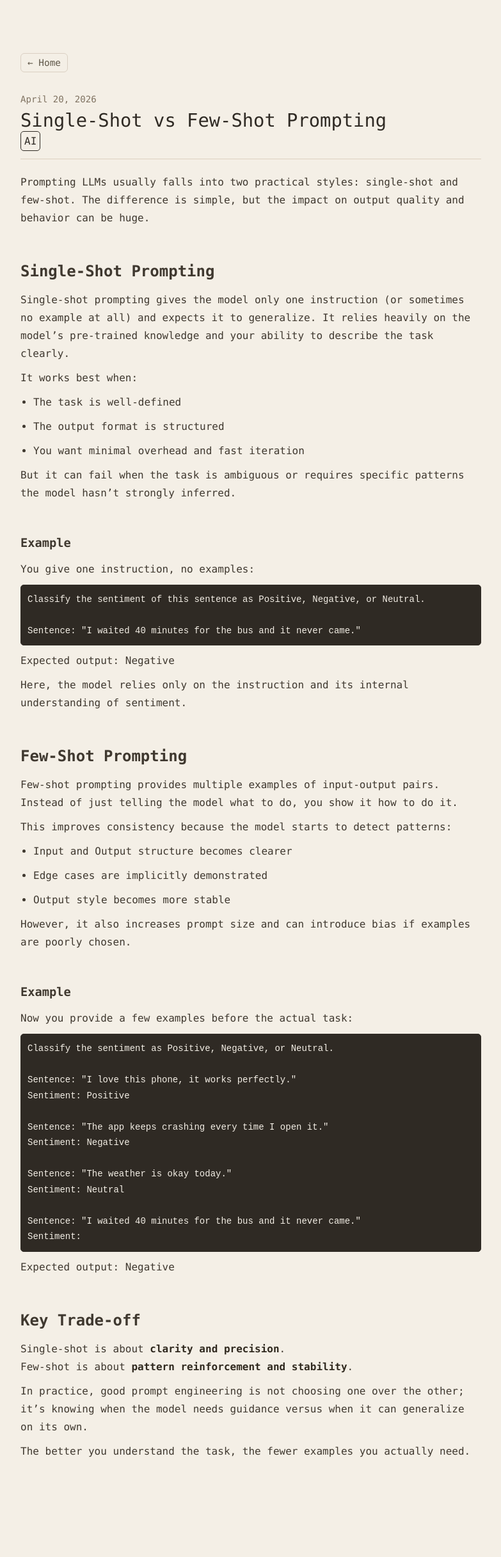
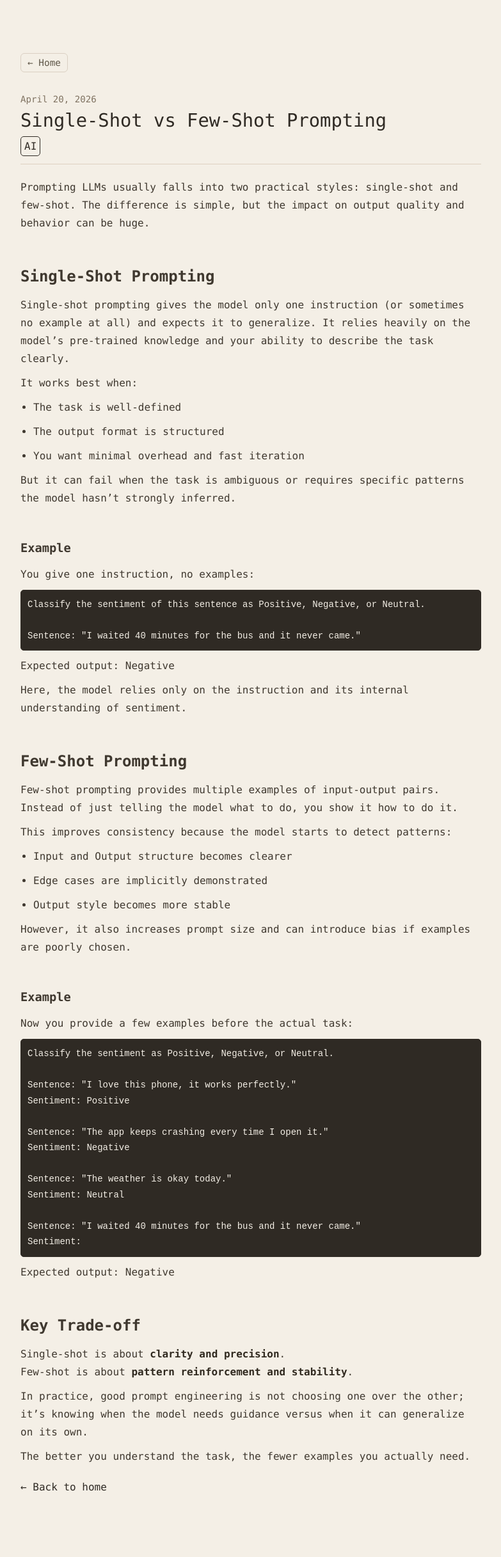
Before and after one commit to keikaavousi/keikaavousi, a Jekyll site: the page built from _posts/2026-04-20-single-vs-fewshot-prompt.md, in a window 1280 px wide. Shown: the whole page at 64% size, without its empty margins (248-1031 px from the left). Built offline with Jekyll 4.4.1, drawn with Linux system fonts in a browser that asks for light colours; before the commit the page ends 2393 px from its top, so only the background shows below that.

Commit message:
fix: minor style alignment

```diff
--- a/_layouts/post.html
+++ b/_layouts/post.html
@@ -20,4 +20,6 @@ layout: default
     <div class="post-content">
         {{ content }}
     </div>
+
+    <p class="post-back"><a href="{{ '/' | relative_url }}">← Back to home</a></p>
 </article>
--- a/assets/css/styles.css
+++ b/assets/css/styles.css
@@ -146,7 +146,7 @@ a:hover {
 }
 
 .post-item:hover {
-    background-color: rgba(0,0,0,0.02);
+    background-color: rgba(0, 0, 0, 0.02);
 }
 
 .post-item a {
@@ -233,6 +233,7 @@ body.layout-post {
     border: 1px solid #2f2a24;
     border-radius: 5px;
     padding: 5px;
+    margin-top: 8px;
 }
 
 .post-back {
--- a/index.html
+++ b/index.html
@@ -1,6 +1,5 @@
 ---
 layout: default
-title: MohammadReza Keikavousi
 ---
 <main class="container">
     <img src="{{ '/assets/images/profile.png' | relative_url }}" alt="Profile Photo" class="profile-img">
```
